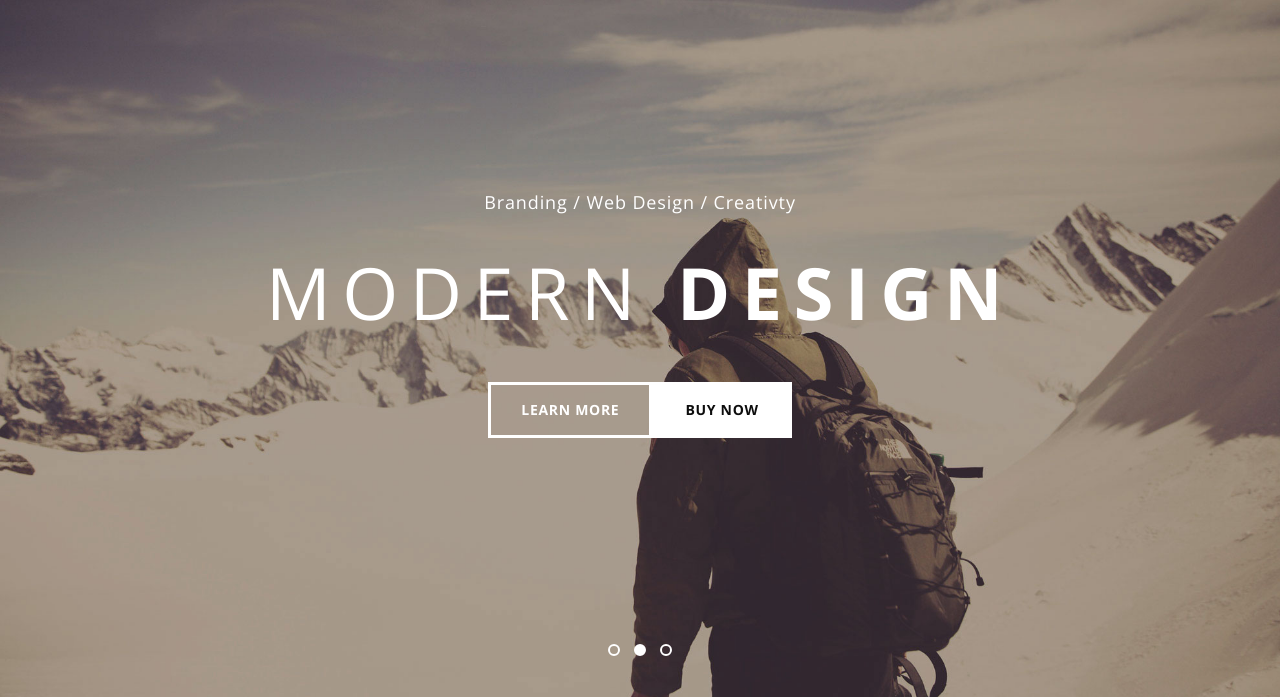
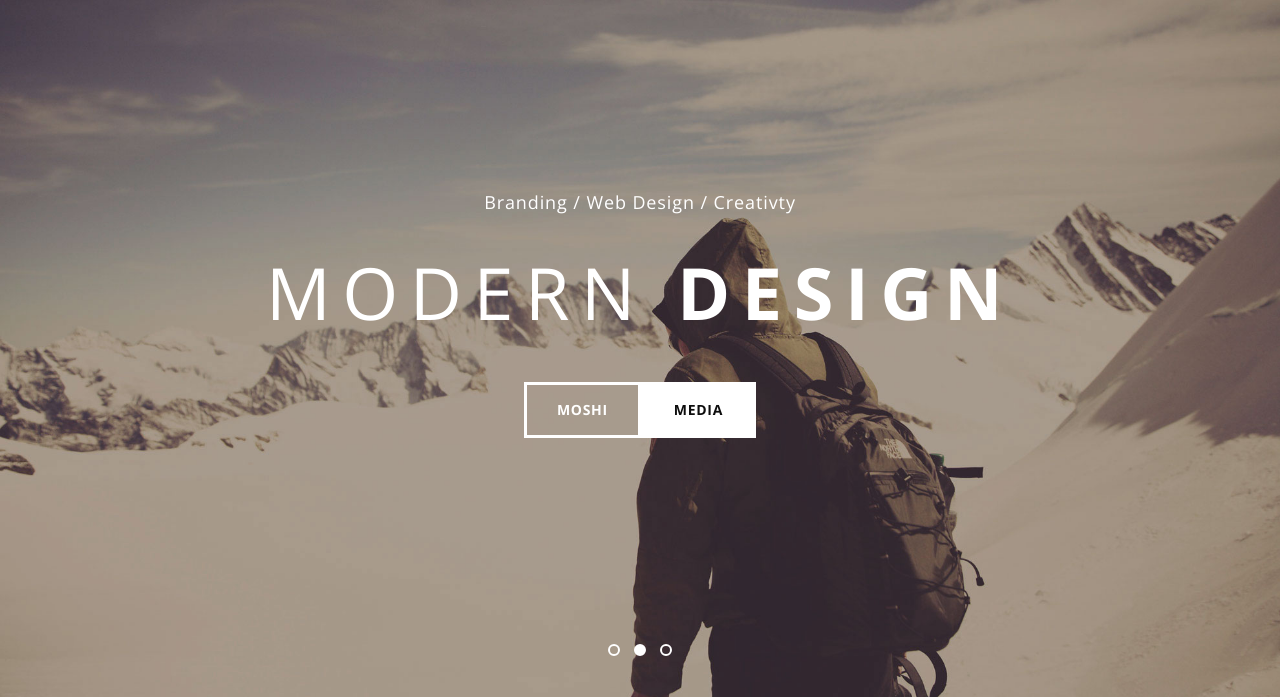
Before and after one commit to SandMoshi/MoshiMedia, a plain HTML site: page index.html in a window 1280 px wide. Shown: the part 103-802 px from the top of the page. Drawn offline with nearby package versions, Linux system fonts and the light colour scheme; some packages are replaced by stand-ins of ours.

Commit message:
Changed Text in Header and Footer
- Added Moshi Media in square buttons to the carousel
- Added Moshi Media in big font in the footer (and styled)
- Removed social media icons

```diff
--- a/css/main.css
+++ b/css/main.css
@@ -810,3 +810,52 @@ Custom Styles
 #testimonials{
 	padding: 100px 0px;
 }
+.btn-transparent-nohover{
+	  background: transparent;
+    border: 3px solid #fff;
+    padding: 15px 30px;
+    font-size: 14px;
+    -moz-border-radius: 0;
+    -webkit-border-radius: 0;
+    border-radius: 0;
+    color: #fff;
+    -moz-transition: all 0.3s ease-in-out;
+    -o-transition: all 0.3s ease-in-out;
+    -webkit-transition: all 0.3s ease-in-out;
+    transition: all 0.3s ease-in-out;
+    font-weight: 700;
+    letter-spacing: 0.05em;
+    text-transform: uppercase;
+}
+.btn-light-nohover {
+    background: #fff;
+    border: 3px solid #fff;
+    padding: 15px 30px;
+    font-size: 14px;
+    -moz-border-radius: 0;
+    -webkit-border-radius: 0;
+    border-radius: 0;
+    color: #0d0d0d;
+    -moz-transition: all 0.3s ease-in-out;
+    -o-transition: all 0.3s ease-in-out;
+    -webkit-transition: all 0.3s ease-in-out;
+    transition: all 0.3s ease-in-out;
+    font-weight: 700;
+    letter-spacing: 0.05em;
+    text-transform: uppercase;
+}
+
+.btn-transparent-nohover:hover{
+	cursor: auto;
+}
+.btn-light-nohover:hover{
+	cursor: auto;
+}
+footer h1 span {
+	font-weight:100;
+	letter-spacing: 11px;
+	letter-spacing: 6px;
+}
+footer h1 {
+	letter-spacing: 6px
+}
--- a/index.html
+++ b/index.html
@@ -83,21 +83,21 @@
                     <hr style="width:25%">
 									  <h6></h6>
                     <h1 style="margin-top:10px;"><span>Moshi</span> Media</h1>
-                    <a class="btn btn-transparent" href="#">Moshi</a><a class="btn btn-light" href="#">Media</a>
+                    <button class="btn-transparent-nohover">Moshi</button><button class="btn-light-nohover">Media</button>
                 </div>
             </div>
             <div class="item" style="background-image: url(img/sliders/Slide2.jpg)">
                 <div class="caption">
                     <h6>Branding / Web Design / Creativty</h6>
                     <h1>Modern <span>Design</span></h1>
-                    <a class="btn btn-transparent" href="#">Learn More</a><a class="btn btn-light" href="#">Buy Now</a>
+                    <button class="btn-transparent-nohover">Moshi</button><button class="btn-light-nohover">Media</button>
                 </div>
             </div>
             <div class="item" style="background-image: url(img/sliders/Slide3.jpg)">
                 <div class="caption">
                     <h6>Branding / Web Design / Creativty</h6>
                     <h1>Affordable <span>Pricing</span></h1>
-                    <a class="btn btn-transparent" href="#">Learn More</a><a class="btn btn-light" href="#">Buy Now</a>
+                    <button class="btn-transparent-nohover">Moshi</button><button class="btn-light-nohover">Media</button>
                 </div>
             </div>
         </div>
@@ -447,13 +447,13 @@
 	============================================= -->
     <footer>
         <div class="container">
-            <h1>Rise</h1>
-            <div class="social">
+            <h1>Moshi<span>Media</span></h1>
+            <!--<div class="social">
                 <a href="#"><i class="fa fa-facebook fa-2x"></i></a>
                 <a href="#"><i class="fa fa-twitter fa-2x"></i></a>
                 <a href="#"><i class="fa fa-dribbble fa-2x"></i></a>
-            </div>
-            <h6>Moshi Media</h6>
+            </div>-->
+<!--            <h6>Moshi Media</h6>-->
             <h6 style="font-size:12px;">&copy; Rise.Development By BootstrapDev</h6>
         </div>
     </footer>
```
